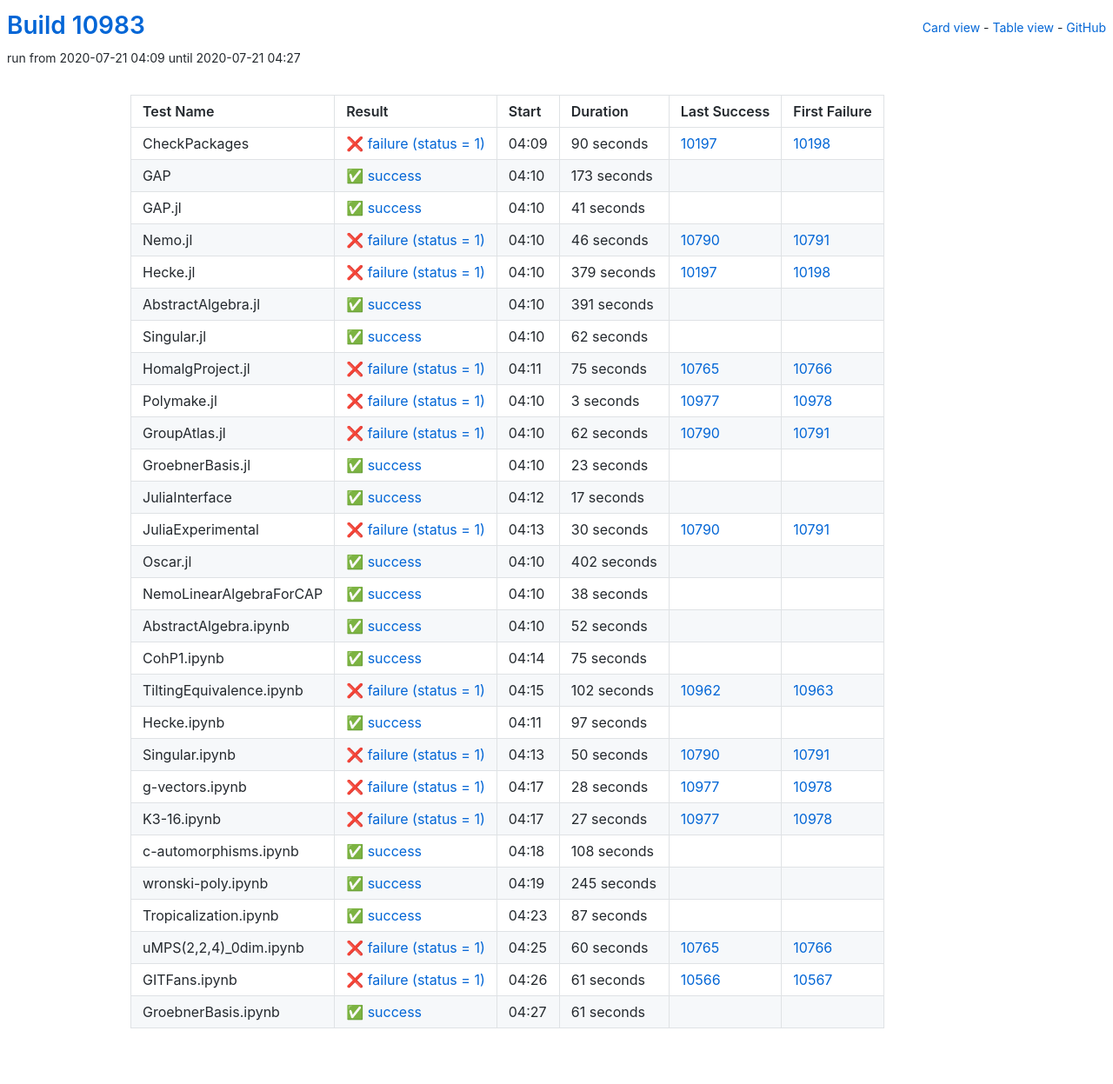
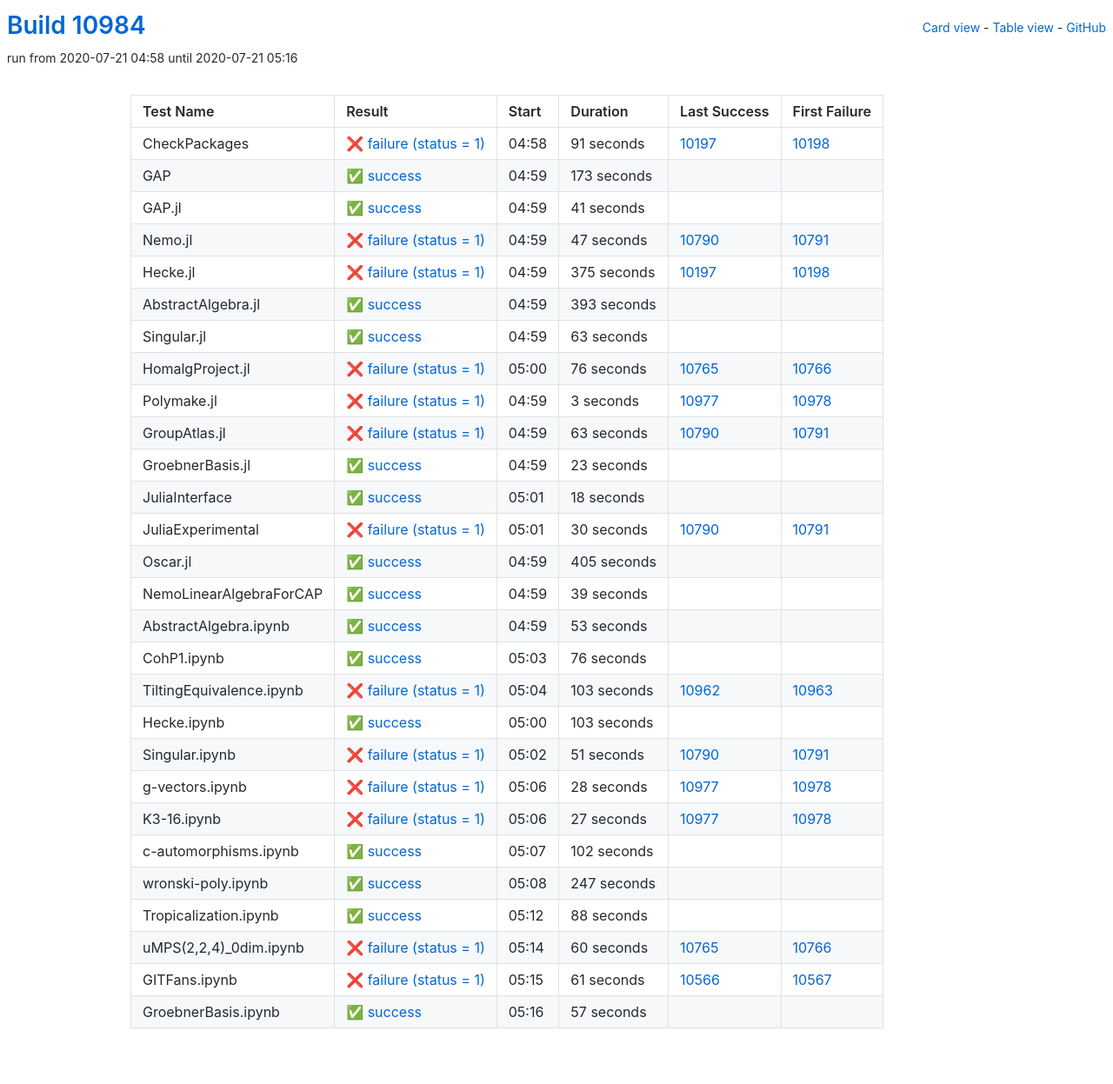
Before and after one commit to oscar-system/oscar-ci-status, a Jekyll site: the page built from table.html, in a window 1280 px wide. Shown: the whole page at 87% size. Built offline with Jekyll 4.4.1, drawn with Linux system fonts in a browser that asks for light colours.

Commit message:
Build #10984

```diff
--- a/_data/ci.yml
+++ b/_data/ci.yml
@@ -1,6 +1,6 @@
 ---
-build: 10983
-build_url: https://oscarci.mathematik.uni-kl.de/job/oscar/10983/
+build: 10984
+build_url: https://oscarci.mathematik.uni-kl.de/job/oscar/10984/
 job: oscar
 organization: oscar-system
 repo: oscar-ci-status
@@ -8,20 +8,20 @@
 tests:
 - name: CheckPackages
   id: checkpackages
-  log: https://oscarci.mathematik.uni-kl.de/job/oscar/10983/artifact/logs/build-10983/CheckPackages.log
-  start: 2020-07-21 04:09
+  log: https://oscarci.mathematik.uni-kl.de/job/oscar/10984/artifact/logs/build-10984/CheckPackages.log
+  start: 2020-07-21 04:58
   success: false
   exitcode: 1
   status: failure
-  duration: 90
+  duration: 91
   last_success: 10197
   last_success_url: https://oscarci.mathematik.uni-kl.de/job/oscar/10197/
   first_failure: 10198
   first_failure_url: https://oscarci.mathematik.uni-kl.de/job/oscar/10198/
 - name: GAP
   id: gap
-  log: https://oscarci.mathematik.uni-kl.de/job/oscar/10983/artifact/logs/build-10983/GAP.log
-  start: 2020-07-21 04:10
+  log: https://oscarci.mathematik.uni-kl.de/job/oscar/10984/artifact/logs/build-10984/GAP.log
+  start: 2020-07-21 04:59
   success: true
   exitcode: 0
   status: success
@@ -32,8 +32,8 @@
   first_failure_url:
 - name: GAP.jl
   id: gap-jl
-  log: https://oscarci.mathematik.uni-kl.de/job/oscar/10983/artifact/logs/build-10983/GAP.jl.log
-  start: 2020-07-21 04:10
+  log: https://oscarci.mathematik.uni-kl.de/job/oscar/10984/artifact/logs/build-10984/GAP.jl.log
+  start: 2020-07-21 04:59
   success: true
   exitcode: 0
   status: success
@@ -44,68 +44,68 @@
   first_failure_url:
 - name: Nemo.jl
   id: nemo-jl
-  log: https://oscarci.mathematik.uni-kl.de/job/oscar/10983/artifact/logs/build-10983/Nemo.jl.log
-  start: 2020-07-21 04:10
+  log: https://oscarci.mathematik.uni-kl.de/job/oscar/10984/artifact/logs/build-10984/Nemo.jl.log
+  start: 2020-07-21 04:59
   success: false
   exitcode: 1
   status: failure
-  duration: 46
+  duration: 47
   last_success: 10790
   last_success_url: https://oscarci.mathematik.uni-kl.de/job/oscar/10790/
   first_failure: 10791
   first_failure_url: https://oscarci.mathematik.uni-kl.de/job/oscar/10791/
 - name: Hecke.jl
   id: hecke-jl
-  log: https://oscarci.mathematik.uni-kl.de/job/oscar/10983/artifact/logs/build-10983/Hecke.jl.log
-  start: 2020-07-21 04:10
+  log: https://oscarci.mathematik.uni-kl.de/job/oscar/10984/artifact/logs/build-10984/Hecke.jl.log
+  start: 2020-07-21 04:59
   success: false
   exitcode: 1
   status: failure
-  duration: 379
+  duration: 375
   last_success: 10197
   last_success_url: https://oscarci.mathematik.uni-kl.de/job/oscar/10197/
   first_failure: 10198
   first_failure_url: https://oscarci.mathematik.uni-kl.de/job/oscar/10198/
 - name: AbstractAlgebra.jl
   id: abstractalgebra-jl
-  log: https://oscarci.mathematik.uni-kl.de/job/oscar/10983/artifact/logs/build-10983/AbstractAlgebra.jl.log
-  start: 2020-07-21 04:10
+  log: https://oscarci.mathematik.uni-kl.de/job/oscar/10984/artifact/logs/build-10984/AbstractAlgebra.jl.log
+  start: 2020-07-21 04:59
   success: true
   exitcode: 0
   status: success
-  duration: 391
+  duration: 393
   last_success: false
   last_success_url:
   first_failure: false
   first_failure_url:
 - name: Singular.jl
   id: singular-jl
-  log: https://oscarci.mathematik.uni-kl.de/job/oscar/10983/artifact/logs/build-10983/Singular.jl.log
-  start: 2020-07-21 04:10
+  log: https://oscarci.mathematik.uni-kl.de/job/oscar/10984/artifact/logs/build-10984/Singular.jl.log
+  start: 2020-07-21 04:59
   success: true
   exitcode: 0
   status: success
-  duration: 62
+  duration: 63
   last_success: false
   last_success_url:
   first_failure: false
   first_failure_url:
 - name: HomalgProject.jl
   id: homalgproject-jl
-  log: https://oscarci.mathematik.uni-kl.de/job/oscar/10983/artifact/logs/build-10983/HomalgProject.jl.log
-  start: 2020-07-21 04:11
+  log: https://oscarci.mathematik.uni-kl.de/job/oscar/10984/artifact/logs/build-10984/HomalgProject.jl.log
+  start: 2020-07-21 05:00
   success: false
   exitcode: 1
   status: failure
-  duration: 75
+  duration: 76
   last_success: 10765
   last_success_url: https://oscarci.mathematik.uni-kl.de/job/oscar/10765/
   first_failure: 10766
   first_failure_url: https://oscarci.mathematik.uni-kl.de/job/oscar/10766/
 - name: Polymake.jl
   id: polymake-jl
-  log: https://oscarci.mathematik.uni-kl.de/job/oscar/10983/artifact/logs/build-10983/Polymake.jl.log
-  start: 2020-07-21 04:10
+  log: https://oscarci.mathematik.uni-kl.de/job/oscar/10984/artifact/logs/build-10984/Polymake.jl.log
+  start: 2020-07-21 04:59
   success: false
   exitcode: 1
   status: failure
@@ -116,20 +116,20 @@
   first_failure_url: https://oscarci.mathematik.uni-kl.de/job/oscar/10978/
 - name: GroupAtlas.jl
   id: groupatlas-jl
-  log: https://oscarci.mathematik.uni-kl.de/job/oscar/10983/artifact/logs/build-10983/GroupAtlas.jl.log
-  start: 2020-07-21 04:10
+  log: https://oscarci.mathematik.uni-kl.de/job/oscar/10984/artifact/logs/build-10984/GroupAtlas.jl.log
+  start: 2020-07-21 04:59
   success: false
   exitcode: 1
   status: failure
-  duration: 62
+  duration: 63
   last_success: 10790
   last_success_url: https://oscarci.mathematik.uni-kl.de/job/oscar/10790/
   first_failure: 10791
   first_failure_url: https://oscarci.mathematik.uni-kl.de/job/oscar/10791/
 - name: GroebnerBasis.jl
   id: groebnerbasis-jl
-  log: https://oscarci.mathematik.uni-kl.de/job/oscar/10983/artifact/logs/build-10983/GroebnerBasis.jl.log
-  start: 2020-07-21 04:10
+  log: https://oscarci.mathematik.uni-kl.de/job/oscar/10984/artifact/logs/build-10984/GroebnerBasis.jl.log
+  start: 2020-07-21 04:59
   success: true
   exitcode: 0
   status: success
@@ -140,20 +140,20 @@
   first_failure_url:
 - name: JuliaInterface
   id: juliainterface
-  log: https://oscarci.mathematik.uni-kl.de/job/oscar/10983/artifact/logs/build-10983/JuliaInterface.log
-  start: 2020-07-21 04:12
+  log: https://oscarci.mathematik.uni-kl.de/job/oscar/10984/artifact/logs/build-10984/JuliaInterface.log
+  start: 2020-07-21 05:01
   success: true
   exitcode: 0
   status: success
-  duration: 17
+  duration: 18
   last_success: false
   last_success_url:
   first_failure: false
   first_failure_url:
 - name: JuliaExperimental
   id: juliaexperimental
-  log: https://oscarci.mathematik.uni-kl.de/job/oscar/10983/artifact/logs/build-10983/JuliaExperimental.log
-  start: 2020-07-21 04:13
+  log: https://oscarci.mathematik.uni-kl.de/job/oscar/10984/artifact/logs/build-10984/JuliaExperimental.log
+  start: 2020-07-21 05:01
   success: false
   exitcode: 1
   status: failure
@@ -164,92 +164,92 @@
   first_failure_url: https://oscarci.mathematik.uni-kl.de/job/oscar/10791/
 - name: Oscar.jl
   id: oscar-jl
-  log: https://oscarci.mathematik.uni-kl.de/job/oscar/10983/artifact/logs/build-10983/Oscar.jl.log
-  start: 2020-07-21 04:10
+  log: https://oscarci.mathematik.uni-kl.de/job/oscar/10984/artifact/logs/build-10984/Oscar.jl.log
+  start: 2020-07-21 04:59
   success: true
   exitcode: 0
   status: success
-  duration: 402
+  duration: 405
   last_success: false
   last_success_url:
   first_failure: false
   first_failure_url:
 - name: NemoLinearAlgebraForCAP
   id: nemolinearalgebraforcap
-  log: https://oscarci.mathematik.uni-kl.de/job/oscar/10983/artifact/logs/build-10983/NemoLinearAlgebraForCAP.log
-  start: 2020-07-21 04:10
+  log: https://oscarci.mathematik.uni-kl.de/job/oscar/10984/artifact/logs/build-10984/NemoLinearAlgebraForCAP.log
+  start: 2020-07-21 04:59
   success: true
   exitcode: 0
   status: success
-  duration: 38
+  duration: 39
   last_success: false
   last_success_url:
   first_failure: false
   first_failure_url:
 - name: AbstractAlgebra.ipynb
   id: abstractalgebra-ipynb
-  log: https://oscarci.mathematik.uni-kl.de/job/oscar/10983/artifact/logs/build-10983/AbstractAlgebra.ipynb.log
-  start: 2020-07-21 04:10
+  log: https://oscarci.mathematik.uni-kl.de/job/oscar/10984/artifact/logs/build-10984/AbstractAlgebra.ipynb.log
+  start: 2020-07-21 04:59
   success: true
   exitcode: 0
   status: success
-  duration: 52
+  duration: 53
   last_success: false
   last_success_url:
   first_failure: false
   first_failure_url:
 - name: CohP1.ipynb
   id: cohp1-ipynb
-  log: https://oscarci.mathematik.uni-kl.de/job/oscar/10983/artifact/logs/build-10983/CohP1.ipynb.log
-  start: 2020-07-21 04:14
+  log: https://oscarci.mathematik.uni-kl.de/job/oscar/10984/artifact/logs/build-10984/CohP1.ipynb.log
+  start: 2020-07-21 05:03
   success: true
   exitcode: 0
   status: success
-  duration: 75
+  duration: 76
   last_success: false
   last_success_url:
   first_failure: false
   first_failure_url:
 - name: TiltingEquivalence.ipynb
   id: tiltingequivalence-ipynb
-  log: https://oscarci.mathematik.uni-kl.de/job/oscar/10983/artifact/logs/build-10983/TiltingEquivalence.ipynb.log
-  start: 2020-07-21 04:15
+  log: https://oscarci.mathematik.uni-kl.de/job/oscar/10984/artifact/logs/build-10984/TiltingEquivalence.ipynb.log
+  start: 2020-07-21 05:04
   success: false
   exitcode: 1
   status: failure
-  duration: 102
+  duration: 103
   last_success: 10962
   last_success_url: https://oscarci.mathematik.uni-kl.de/job/oscar/10962/
   first_failure: 10963
   first_failure_url: https://oscarci.mathematik.uni-kl.de/job/oscar/10963/
 - name: Hecke.ipynb
   id: hecke-ipynb
-  log: https://oscarci.mathematik.uni-kl.de/job/oscar/10983/artifact/logs/build-10983/Hecke.ipynb.log
-  start: 2020-07-21 04:11
+  log: https://oscarci.mathematik.uni-kl.de/job/oscar/10984/artifact/logs/build-10984/Hecke.ipynb.log
+  start: 2020-07-21 05:00
   success: true
   exitcode: 0
   status: success
-  duration: 97
+  duration: 103
   last_success: false
   last_success_url:
   first_failure: false
   first_failure_url:
 - name: Singular.ipynb
   id: singular-ipynb
-  log: https://oscarci.mathematik.uni-kl.de/job/oscar/10983/artifact/logs/build-10983/Singular.ipynb.log
-  start: 2020-07-21 04:13
+  log: https://oscarci.mathematik.uni-kl.de/job/oscar/10984/artifact/logs/build-10984/Singular.ipynb.log
+  start: 2020-07-21 05:02
   success: false
   exitcode: 1
   status: failure
-  duration: 50
+  duration: 51
   last_success: 10790
   last_success_url: https://oscarci.mathematik.uni-kl.de/job/oscar/10790/
   first_failure: 10791
   first_failure_url: https://oscarci.mathematik.uni-kl.de/job/oscar/10791/
 - name: g-vectors.ipynb
   id: g-vectors-ipynb
-  log: https://oscarci.mathematik.uni-kl.de/job/oscar/10983/artifact/logs/build-10983/g-vectors.ipynb.log
-  start: 2020-07-21 04:17
+  log: https://oscarci.mathematik.uni-kl.de/job/oscar/10984/artifact/logs/build-10984/g-vectors.ipynb.log
+  start: 2020-07-21 05:06
   success: false
   exitcode: 1
   status: failure
@@ -260,8 +260,8 @@
   first_failure_url: https://oscarci.mathematik.uni-kl.de/job/oscar/10978/
 - name: K3-16.ipynb
   id: k3-16-ipynb
-  log: https://oscarci.mathematik.uni-kl.de/job/oscar/10983/artifact/logs/build-10983/K3-16.ipynb.log
-  start: 2020-07-21 04:17
+  log: https://oscarci.mathematik.uni-kl.de/job/oscar/10984/artifact/logs/build-10984/K3-16.ipynb.log
+  start: 2020-07-21 05:06
   success: false
   exitcode: 1
   status: failure
@@ -272,44 +272,44 @@
   first_failure_url: https://oscarci.mathematik.uni-kl.de/job/oscar/10978/
 - name: c-automorphisms.ipynb
   id: c-automorphisms-ipynb
-  log: https://oscarci.mathematik.uni-kl.de/job/oscar/10983/artifact/logs/build-10983/c-automorphisms.ipynb.log
-  start: 2020-07-21 04:18
+  log: https://oscarci.mathematik.uni-kl.de/job/oscar/10984/artifact/logs/build-10984/c-automorphisms.ipynb.log
+  start: 2020-07-21 05:07
   success: true
   exitcode: 0
   status: success
-  duration: 108
+  duration: 102
   last_success: false
   last_success_url:
   first_failure: false
   first_failure_url:
 - name: wronski-poly.ipynb
   id: wronski-poly-ipynb
-  log: https://oscarci.mathematik.uni-kl.de/job/oscar/10983/artifact/logs/build-10983/wronski-poly.ipynb.log
-  start: 2020-07-21 04:19
+  log: https://oscarci.mathematik.uni-kl.de/job/oscar/10984/artifact/logs/build-10984/wronski-poly.ipynb.log
+  start: 2020-07-21 05:08
   success: true
   exitcode: 0
   status: success
-  duration: 245
+  duration: 247
   last_success: false
   last_success_url:
   first_failure: false
   first_failure_url:
 - name: Tropicalization.ipynb
   id: tropicalization-ipynb
-  log: https://oscarci.mathematik.uni-kl.de/job/oscar/10983/artifact/logs/build-10983/Tropicalization.ipynb.log
-  start: 2020-07-21 04:23
+  log: https://oscarci.mathematik.uni-kl.de/job/oscar/10984/artifact/logs/build-10984/Tropicalization.ipynb.log
+  start: 2020-07-21 05:12
   success: true
   exitcode: 0
   status: success
-  duration: 87
+  duration: 88
   last_success: false
   last_success_url:
   first_failure: false
   first_failure_url:
 - name: uMPS(2,2,4)_0dim.ipynb
   id: umps-2-2-4-0dim-ipynb
-  log: https://oscarci.mathematik.uni-kl.de/job/oscar/10983/artifact/logs/build-10983/uMPS-2-2-4-_0dim.ipynb.log
-  start: 2020-07-21 04:25
+  log: https://oscarci.mathematik.uni-kl.de/job/oscar/10984/artifact/logs/build-10984/uMPS-2-2-4-_0dim.ipynb.log
+  start: 2020-07-21 05:14
   success: false
   exitcode: 1
   status: failure
@@ -320,8 +320,8 @@
   first_failure_url: https://oscarci.mathematik.uni-kl.de/job/oscar/10766/
 - name: GITFans.ipynb
   id: gitfans-ipynb
-  log: https://oscarci.mathematik.uni-kl.de/job/oscar/10983/artifact/logs/build-10983/GITFans.ipynb.log
-  start: 2020-07-21 04:26
+  log: https://oscarci.mathematik.uni-kl.de/job/oscar/10984/artifact/logs/build-10984/GITFans.ipynb.log
+  start: 2020-07-21 05:15
   success: false
   exitcode: 1
   status: failure
@@ -332,12 +332,12 @@
   first_failure_url: https://oscarci.mathematik.uni-kl.de/job/oscar/10567/
 - name: GroebnerBasis.ipynb
   id: groebnerbasis-ipynb
-  log: https://oscarci.mathematik.uni-kl.de/job/oscar/10983/artifact/logs/build-10983/GroebnerBasis.ipynb.log
-  start: 2020-07-21 04:27
+  log: https://oscarci.mathematik.uni-kl.de/job/oscar/10984/artifact/logs/build-10984/GroebnerBasis.ipynb.log
+  start: 2020-07-21 05:16
   success: true
   exitcode: 0
   status: success
-  duration: 61
+  duration: 57
   last_success: false
   last_success_url:
   first_failure: false
```
Also changed, not shown: README.md.
